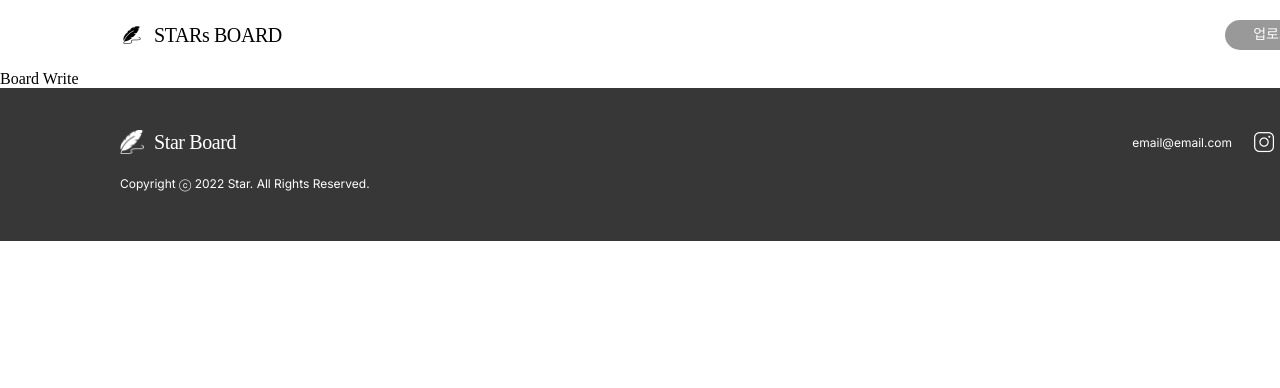
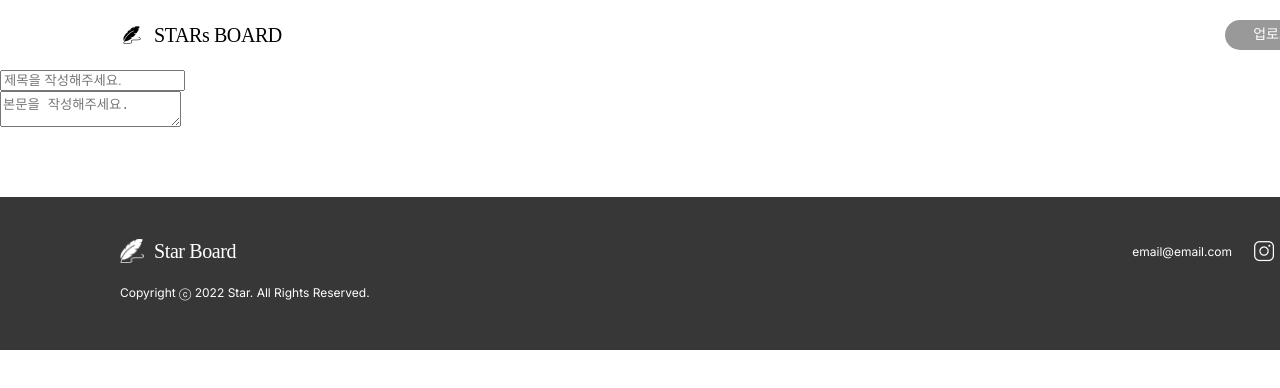
Before and after one commit to newstar1234/board_youtube, a React (Create React App) app in the folder board-front/: page /board/write in a window 1280 px wide. Shown: the top 388 px of the page. Built offline with nearby package versions, Linux system fonts and the light colour scheme; a web font is replaced by a local one.

Commit message:
23.12.08

```diff
--- a/board-front/src/views/Board/Write/index.tsx
+++ b/board-front/src/views/Board/Write/index.tsx
@@ -1,8 +1,54 @@
-import React from 'react';
+import React, { useEffect, useRef, useState } from 'react';
 import './style.css';
+import { useBoardStore } from 'stores';
 
 export default function BoardWrite() {
+
+  // state  : 본문 영역 요소 참조 상태 //
+  const contentRef = useRef<HTMLTextAreaElement | null>(null);
+  // state  : 파일 입력 요소 참조 상태 //
+  const imageRef = useRef<HTMLInputElement | null>(null);
+
+  // state : 게시물 상태 //
+  const { title, setTitle } = useBoardStore();
+  const { content, setContent } = useBoardStore();
+  const { boardImageFileList, setBoardImageFileList } = useBoardStore();
+  const { resetBoard } = useBoardStore();
+
+  // state : 게시물 이미지 미리보기 URL 상태 //
+  const [imageUrls, setImageUrls] = useState<string[]>([]);
+
+  // effect : 마운트시 실행할 함수 //
+  useEffect(() => {
+    resetBoard();
+  }, []);
+
+  // render //
   return (
-    <div>Board Write</div>
+    <div id='board-write-wrapper'>
+      <div className='board-write-container'>
+        <div className='board-write-box'>
+          <div className='board-write-title-box'>
+            <input className='board-write-title-input' type='text' placeholder='제목을 작성해주세요.' value={title} />
+          </div>
+          <div className='divider'></div>
+          <div className='board-write-content-box'>
+            <textarea ref={contentRef} className='board-write-content-textarea' placeholder='본문을 작성해주세요.' value={content} />
+            <div className='icon-button'>
+              <div className='icon image-box-light-icon'></div>
+            </div>
+            <input ref={imageRef} type='file' accept='image/*' style={{ display: 'none' }} />
+          </div>
+          <div className='board-write-images-box'>
+            <div className='board-write-image-box'>
+              <img className='board-write-image' />
+              <div className='icon-button image-close'>
+                <div className='icon close-icon'></div>
+              </div>
+            </div>
+          </div>
+        </div>
+      </div>
+    </div>
   )
 }
```
